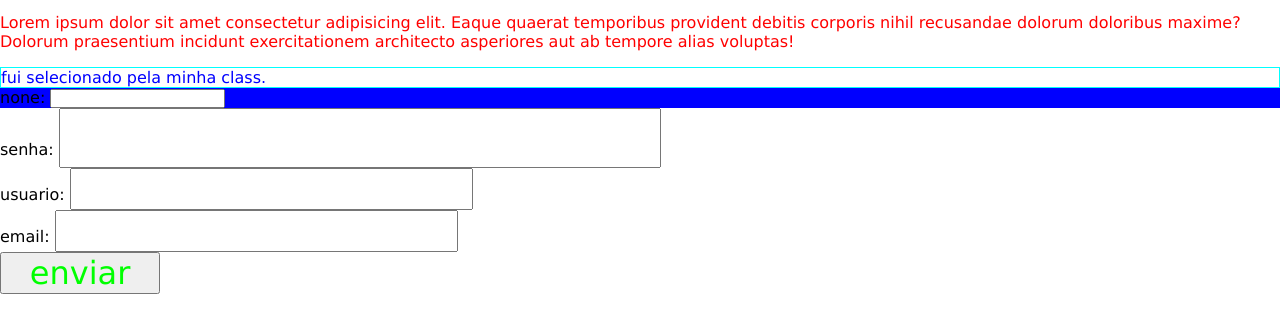
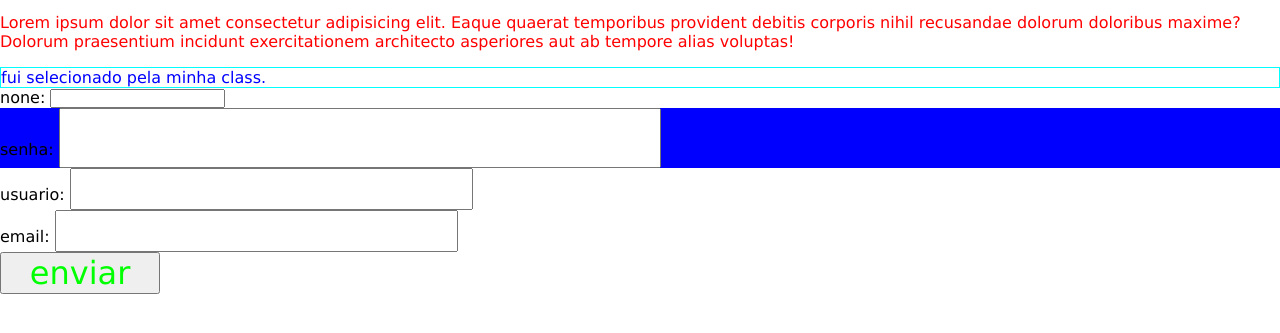
Before and after one commit to Saopaulo2005/seletores_css, a plain HTML site: page index.html in a window 1280 px wide. Shown: the part 69-402 px from the top of the page. Drawn offline with Linux system fonts and the light colour scheme.

Commit message:
finalizado

```diff
--- a/style.css
+++ b/style.css
@@ -40,7 +40,7 @@ input[type="password"]{
     color: #0F0;
 }
 /* pseudo-classes */
-.cadastro-form div:nth-last-of-type(2){
+.cadastro-form div:nth-of-type(2){
    background: blue;
 
 }
```
